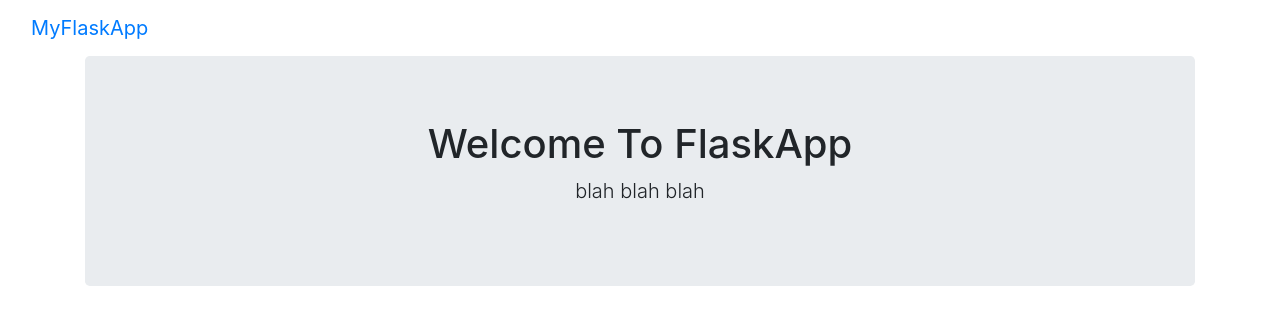
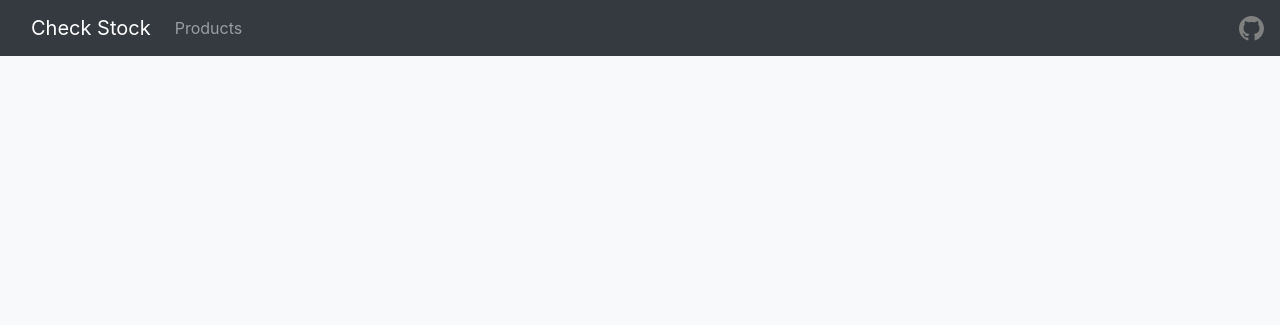
Before and after one commit to MTotz/check-stock, a Flask app: template templates/index.html in a window 1280 px wide. Shown: the top 325 px of the page. Run offline with Flask 2, Linux system fonts and the light colour scheme; the template is opened without the code that fills it, so the values that code supplies are empty; some libraries are stand-ins or nearby versions.

Commit message:
Got the Flask app up and running. Just need to implement SQL, then work on aesthetics.

```diff
--- a/app.py
+++ b/app.py
@@ -1,16 +1,45 @@
-from flask import Flask, render_template
+from flask import Flask, render_template, url_for, redirect, request
+from check_stock import check_stock, get_links
 
 app = Flask(__name__)  # reference this file
 
 
-@app.route('/')
+@app.route("/")
 def index():
-    return render_template('index.html')
+    name = []
+    status = []
+
+    links = get_links()
+    for l in links:
+        product_name, stock_status = check_stock(l)
+        name.append(product_name)
+        status.append(stock_status)
+    return render_template("index.html", length=len(links), name=name, status=status, links=links)
 
 
-@app.route('/about')
-def about():
-    return render_template('about.html')
+@app.route("/products_list")
+def products():
+    name = []
+
+    links = get_links()
+    for l in links:
+        product_name, stock_status = check_stock(l)
+        name.append(product_name)
+    return render_template("products_list.html", length=len(links), name=name, links=links)
+
+
+@app.route("/login", methods=["POST", "GET"])
+def login():
+    if request.method == "POST":
+        user = request.form["nm"]
+        return redirect(url_for("user", usr=user))
+    else:
+        return render_template("login.html")
+
+
+@ app.route("/<usr>")
+def user(usr):
+    return f"<h1>{usr}</h1>"
 
 
 if __name__ == "__main__":
--- a/templates/about.html
+++ /dev/null
@@ -1,6 +0,0 @@
-{% extends 'layout.html' %}
-
-{% block body %}
-<h1>About Us</h1>
-<p>Lorem ipsum dolor sit amet consectetur adipisicing elit. Neque hic suscipit voluptate eius ad autem ducimus architecto tempora sapiente vel est tempore fugiat, consequuntur, cumque voluptas animi. Tempora, ipsum fuga.</p>
-{% endblock %}
--- a/templates/includes/_navbar.html
+++ /dev/null
@@ -1,39 +0,0 @@
-<nav class="navbar navbar-default" aria-label="First navbar example">
-    <div class="container-fluid">
-        <a class="navbar-brand" href="#">MyFlaskApp</a>
-        <button class="navbar-toggler" type="button" data-bs-toggle="collapse" data-bs-target="#navbarsExample01"
-            aria-controls="navbarsExample01" aria-expanded="false" aria-label="Toggle navigation">
-            <span class="navbar-toggler-icon"></span>
-        </button>
-
-        <div class="collapse navbar-collapse" id="navbarsExample01">
-            <ul class="navbar-nav me-auto mb-2">
-                <li class="nav-item">
-                    <a class="nav-link active" aria-current="page" href="#">Home</a>
-                </li>
-                <li class="nav-item">
-                    <a class="nav-link" href="#">Link</a>
-                </li>
-                <li class="nav-item">
-                    <a class="nav-link disabled" href="#" tabindex="-1" aria-disabled="true">Disabled</a>
-                </li>
-                <li class="nav-item dropdown">
-                    <a class="nav-link dropdown-toggle" href="#" id="dropdown01" data-bs-toggle="dropdown"
-                        aria-expanded="false">Dropdown</a>
-                    <ul class="dropdown-menu" aria-labelledby="dropdown01">
-                        <li><a class="dropdown-item" href="#">Action</a></li>
-                        <li>
-                            <a class="dropdown-item" href="#">Another action</a>
-                        </li>
-                        <li>
-                            <a class="dropdown-item" href="#">Something else here</a>
-                        </li>
-                    </ul>
-                </li>
-            </ul>
-            <form>
-                <input class="form-control" type="text" placeholder="Search" aria-label="Search" />
-            </form>
-        </div>
-    </div>
-</nav>
--- a/templates/index.html
+++ b/templates/index.html
@@ -1,8 +1,10 @@
 {% extends 'layout.html' %}
 
-{% block body %}
-<div class="jumbotron text-center">
-    <h1>Welcome To FlaskApp</h1>
-    <p class="lead">blah blah blah</p>
-</div>
-{% endblock %}
+{% block content %}
+
+{% for i in range(length) %}
+<a href="{{links[i]}}">{{name[i]}}</a>
+<p>{{status[i]}}</p>
+<br>
+{% endfor %}
+{% endblock content %}
--- a/templates/layout.html
+++ b/templates/layout.html
@@ -1,17 +1,49 @@
 <!DOCTYPE html>
 <html lang="en">
+
 <head>
     <meta charset="UTF-8">
     <meta http-equiv="X-UA-Compatible" content="IE=edge">
     <meta name="viewport" content="width=device-width, initial-scale=1.0">
     <link rel="stylesheet" href="https://stackpath.bootstrapcdn.com/bootstrap/4.5.2/css/bootstrap.min.css">
+
 </head>
-<body>
-    {% include 'includes/_navbar.html' %}
+
+<body class="bg-light">
+    <nav class="navbar navbar-expand-lg navbar-dark bg-dark mb-5">
+        <div class="container-fluid">
+            <a class="navbar-brand" href="/">Check Stock</a>
+            <button class="navbar-toggler" type="button" data-bs-toggle="collapse"
+                data-bs-target="#navbarSupportedContent" aria-controls="navbarSupportedContent" aria-expanded="false"
+                aria-label="Toggle navigation">
+                <span class="navbar-toggler-icon"></span>
+            </button>
+            <div class="collapse navbar-collapse" id="navbarSupportedContent">
+                <ul class="navbar-nav me-auto mb-2 mb-lg-0">
+                    <li class="nav-item">
+                        <a class="nav-link" href="/products_list">Products</a>
+                    </li>
+                </ul>
+            </div>
+        </div>
+        <div class="">
+            <a href="https://github.com/MTotz">
+                <svg xmlns="http://www.w3.org/2000/svg" width="25" height="25" fill="gray" class="bi bi-github"
+                    viewBox="0 0 16 16">
+                    <path
+                        d="M8 0C3.58 0 0 3.58 0 8c0 3.54 2.29 6.53 5.47 7.59.4.07.55-.17.55-.38 0-.19-.01-.82-.01-1.49-2.01.37-2.53-.49-2.69-.94-.09-.23-.48-.94-.82-1.13-.28-.15-.68-.52-.01-.53.63-.01 1.08.58 1.23.82.72 1.21 1.87.87 2.33.66.07-.52.28-.87.51-1.07-1.78-.2-3.64-.89-3.64-3.95 0-.87.31-1.59.82-2.15-.08-.2-.36-1.02.08-2.12 0 0 .67-.21 2.2.82.64-.18 1.32-.27 2-.27.68 0 1.36.09 2 .27 1.53-1.04 2.2-.82 2.2-.82.44 1.1.16 1.92.08 2.12.51.56.82 1.27.82 2.15 0 3.07-1.87 3.75-3.65 3.95.29.25.54.73.54 1.48 0 1.07-.01 1.93-.01 2.2 0 .21.15.46.55.38A8.012 8.012 0 0 0 16 8c0-4.42-3.58-8-8-8z" />
+                </svg>
+            </a>
+        </div>
+    </nav>
+
+
     <div class="container">
-        {% block body %}{% endblock %}
+        {% block content %}
+        {% endblock %}
     </div>
 
     <script src="https://stackpath.bootstrapcdn.com/bootstrap/4.5.2/js/bootstrap.min.js"></script>
 </body>
+
 </html>
```
Also changed, not shown: check_stock.py (added, +44 -0 lines), templates/login.html (added, +10 -0 lines), templates/products_list.html (added, +24 -0 lines), README.md.
